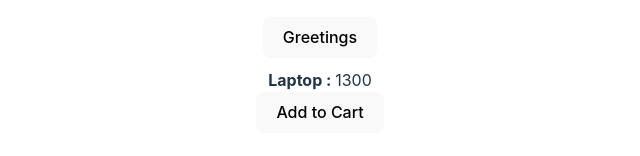
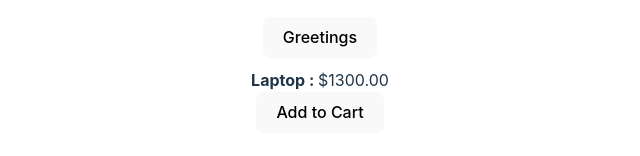
Before and after one commit to jerryseyi/vue-composition, a Vue app: page / in a window 1280 px wide. Shown: the part 370-526 px from the top of the page, without its empty margins (320-960 px from the left). Built offline with nearby package versions, Linux system fonts and the light colour scheme.

Commit message:
options api for computed:

```diff
--- a/src/components/Product.vue
+++ b/src/components/Product.vue
@@ -1,7 +1,7 @@
 <template>
   <div style="margin-top: 10px">
       <strong>{{ name }} : </strong>
-      <span>{{price}}</span><br>
+      <span>{{formatPrice}}</span><br>
 
       <button @click="addToCart">Add to Cart</button>
   </div>
@@ -18,6 +18,11 @@ export default {
         const addToCart = () => emit('addToCart', props.name);
 
         return { addToCart }
+    },
+    computed: {
+        formatPrice() {
+            return `$${this.price.toFixed(2)}`;
+        }
     }
 }
 </script>
```
